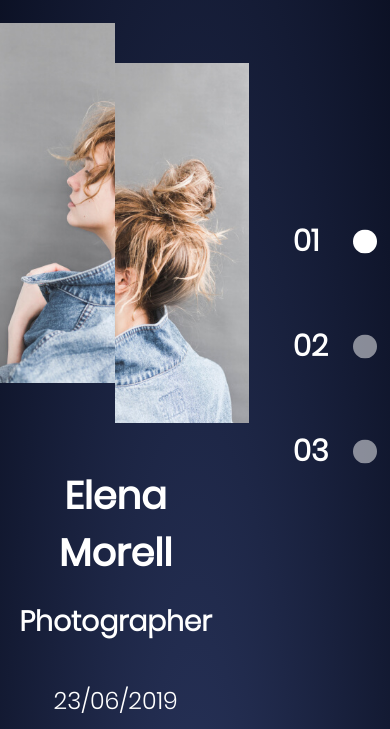
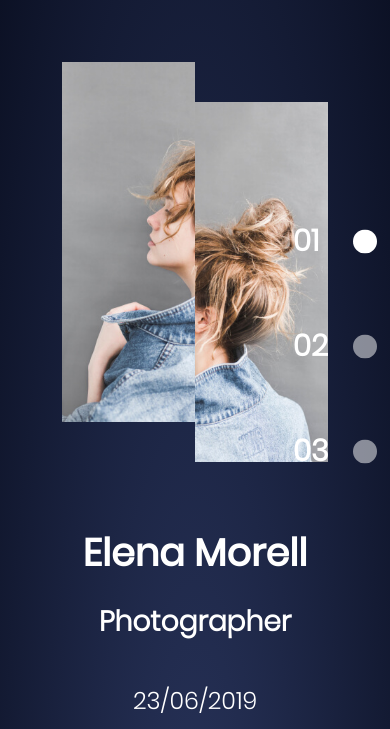
Before and after one commit to AbePlays/Demo-Portfolio-Website, a plain HTML site: page index.html in a window 390 px wide. Shown: the part 76-805 px from the top of the page. Drawn offline with Linux system fonts and the light colour scheme.

```diff
--- a/style.css
+++ b/style.css
@@ -204,7 +204,7 @@ nav {
 }
 
 @media (max-width: 1024px) {
-  .pages {
+  .page {
     grid-template-columns: 5% 1fr 5%;
     grid-template-rows: 2fr 1fr;
     align-items: center;
```
